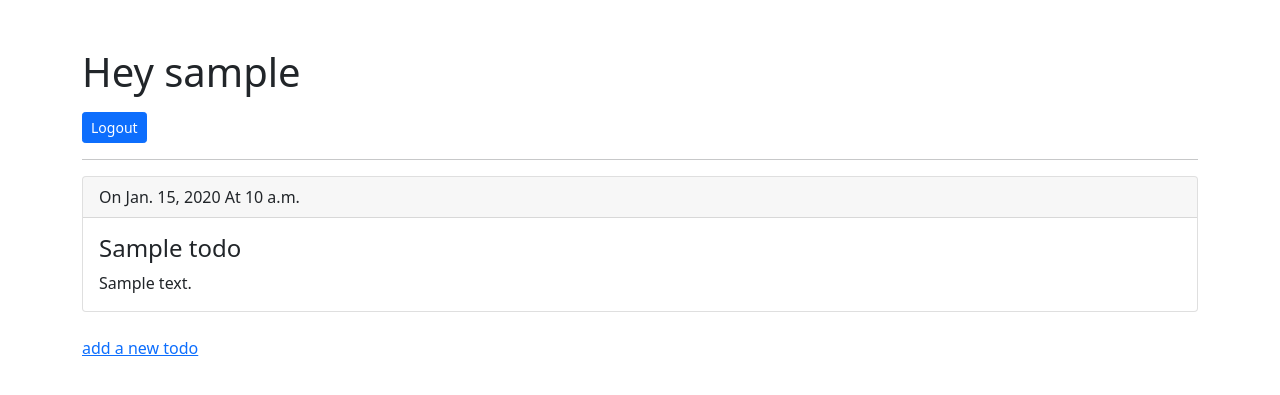
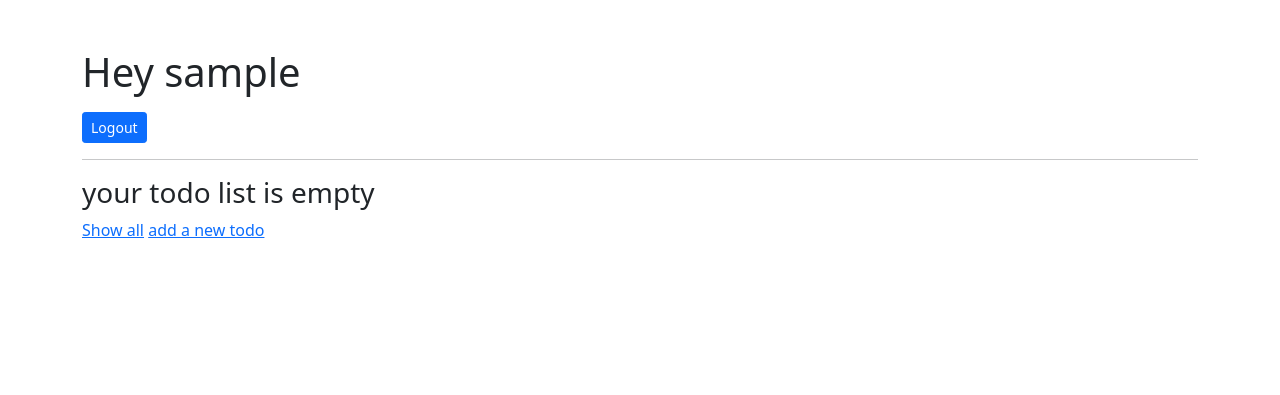
Before and after one commit to sobhansaf/DjangoToDo, a Django app: page / in a window 1280 px wide. Shown: the top 395 px of the page. Run offline with Django 3.2, Linux system fonts and the light colour scheme; a user stored in the database is signed in; tables that the repository leaves empty hold one stand-in row (values such as "Sample post"); some libraries are stand-ins or nearby versions.

Commit message:
added done and undone feature

```diff
--- a/ToDo/ToDoApp/forms.py
+++ b/ToDo/ToDoApp/forms.py
@@ -16,7 +16,7 @@
 
     class Meta:
         model = Todo
-        exclude = ('user', )
+        exclude = ('user', 'done')
         widgets = {
             'date': DateInput(),
             'time': TimeInput()
--- a/ToDo/ToDoApp/models.py
+++ b/ToDo/ToDoApp/models.py
@@ -9,3 +9,4 @@
     description = models.TextField()
     date = models.DateField(default=timezone.now)
     time = models.TimeField()
+    done = models.BooleanField(default=False)
--- a/ToDo/ToDoApp/templates/index.html
+++ b/ToDo/ToDoApp/templates/index.html
@@ -14,24 +14,43 @@
             <hr>
             {% if todo_list %}
 
+                <div class="row row-cols-1 row-cols-md-3 g-4">
                 {% for todo in todo_list %}
+                    <div class="col">
+                    {% if not todo.done %}
                         <div class="card">
+                    {% else %}
+                        <div class="card text-white bg-secondary ">
+                    {% endif %}
                             <div class="card-header">
                                 On {{todo.date}} At {{todo.time}}
                             </div>
                             <div class="card-body">
                                 <h4 class="card-title">{{todo.title}}</h5>
                                 <p class="card-text">{{todo.description}}</p>
+                                <form method="POST" action="{% url 'change_todo_status' todo_id=todo.id %}">
+                                    {% csrf_token %}
+                                    {% if not todo.done %}
+                                        <button type="submit" class="btn btn-success">Done</button>
+                                    {% else %}
+                                        <button type="submit" class="btn btn-primary">Undone</button>
+                                    {% endif %}
+                                </form>
                             </div>
                         </div>
-                    <br>
+                    </div>
 
                 {% endfor %}
-
+                </div>
             {% else %}
                 <h3>your todo list is empty</h3>
             {% endif %}
 
+            {% if not all %}
+                <a href="{% url 'index' %}?all=1">Show all</a>
+            {% else %}
+                <a href="{% url 'index' %}">Show less</a>
+            {% endif %}
             <a href="{% url 'new_todo' %}">add a new todo</a>
 
         {% endif %}
--- a/ToDo/ToDoApp/urls.py
+++ b/ToDo/ToDoApp/urls.py
@@ -1,8 +1,9 @@
 from django.urls import path
 
-from .views import ToDoList, index
+from .views import ToDoList, index, Change_todo_status
 
 urlpatterns = [
     path('', index.as_view(), name='index'),
-    path('new/', ToDoList.as_view(), name='new_todo')
+    path('new/', ToDoList.as_view(), name='new_todo'),
+    path('change/<int:todo_id>/', Change_todo_status.as_view(), name='change_todo_status')
 ]
--- a/ToDo/ToDoApp/views.py
+++ b/ToDo/ToDoApp/views.py
@@ -9,9 +9,17 @@
 class index(View):
     def get(self, request):
         todo_list = []
+        all = request.GET.get('all', 0)   # if all is 1 then done and undone tasks will be shown
+        try:
+            all = int(all)
+        except:
+            all = 0
         if request.user.is_authenticated:
-            todo_list = Todo.objects.filter(user=request.user).order_by('date')
-        return render(request, 'index.html', {'user': request.user, 'todo_list': todo_list})
+            if all != 1:
+                todo_list = Todo.objects.filter(user=request.user, done=False).order_by('date')
+            else:
+                todo_list = Todo.objects.filter(user=request.user).order_by('date')
+        return render(request, 'index.html', {'user': request.user, 'todo_list': todo_list, 'all': all})
 
 class ToDoList(LoginRequiredMixin, View):
     login_url = reverse_lazy('login')
@@ -36,3 +44,17 @@
 
         self.request.session['data'] = request.POST
         return redirect('new_todo')
+
+
+class Change_todo_status(LoginRequiredMixin, View):
+    login_url = reverse_lazy('login')
+    redirect_field_name = 'redirect_to'
+
+    def post(self, request, todo_id):
+        try:
+            todo = Todo.objects.get(user=request.user, id=todo_id)
+            todo.done = not todo.done
+            todo.save()
+        except:
+            pass
+        return redirect('index')
```
Lines whose indentation alone changed are shown as unchanged.
